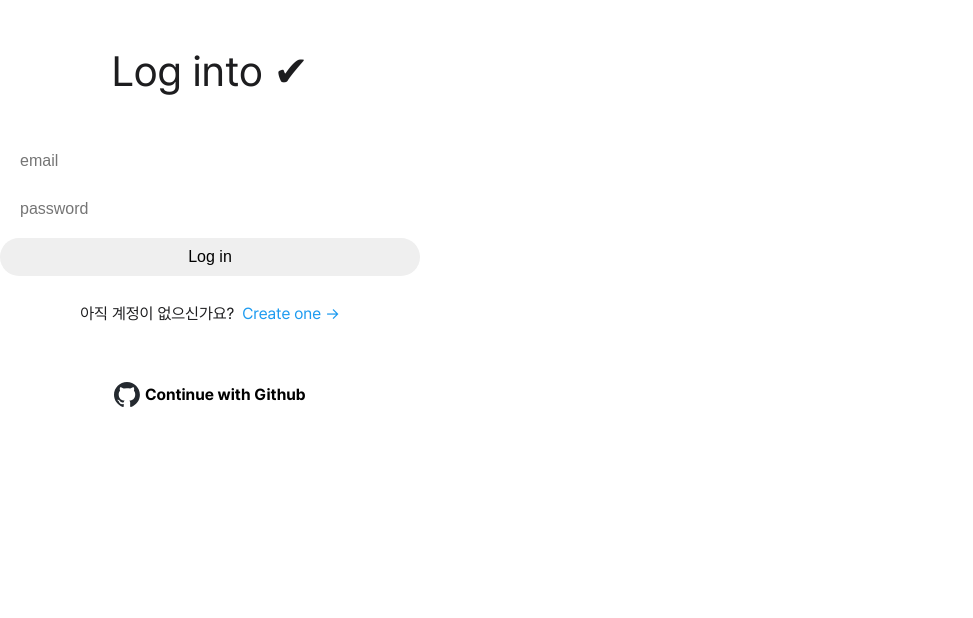
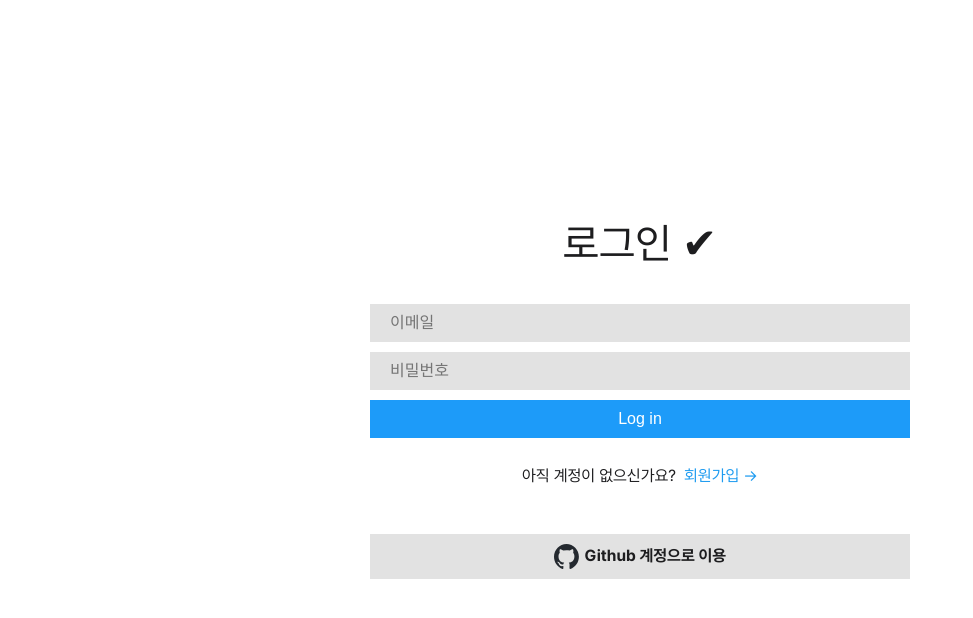
Before and after one commit to kor-seonwoo/nwitter2023, a React (Vite) app: page /login in a window 1280 px wide. Shown: the top 618 px of the page, without its empty margins (0-973 px from the left). Built offline with nearby package versions, Linux system fonts and the light colour scheme; the HTML template or start-up script is replaced by a standard one.

Commit message:
소셜로그인 에러 디버깅 및 로그인 회원가입 style 작업

```diff
--- a/src/components/auth-components.ts
+++ b/src/components/auth-components.ts
@@ -1,33 +1,38 @@
 import styled from "styled-components";
 
 export const Wrapper = styled.div`
-    height: 100%;
     display: flex;
     flex-direction: column;
     align-items: center;
-    width: 420px;
-    padding: 50px 0;
+    justify-content: center;
+    width: 100%;
+    max-width: 560px;
+    height: 100%;
+    margin: 0 auto;
+    padding: 0 10px;
 `;
 
 export const Title = styled.h1`
-    font-size:  42px;
+    font-size: 42px;
 `;
 
 export const Form = styled.form`
-    margin: 50px 0 10px;
     display: flex;
     flex-direction: column;
     gap: 10px;
     width: 100%;
+    margin: 40px 0 10px;
 `;
 
 export const Input = styled.input`
-    padding: 10px 20px;
-    border-radius: 50px;
-    border: none;
     width: 100%;
     font-size: 16px;
+    padding: 10px 20px;
+    background-color: #E2E2E2;
+    border: none;
     &[type="submit"] {
+        background-color: #1D9BF9;
+        color: #ffffff;
         cursor: pointer;
         &:hover{
             opacity: .8;
--- a/src/components/github-btn.tsx
+++ b/src/components/github-btn.tsx
@@ -4,18 +4,16 @@ import { auth } from "../firebase";
 import { useNavigate } from "react-router-dom";
 
 const Button = styled.span`
-    margin-top: 50px;
-    background-color: white;
-    font-weight: 600;
-    padding: 10px 20px;
-    border-radius: 50px;
-    border: 0;
-    width: 100%;
-    color: #000000;
     display: flex;
-    gap: 5px;
     align-items: center;
     justify-content: center;
+    gap: 5px;
+    width: 100%;
+    padding: 10px;
+    background-color: #E2E2E2;
+    margin-top: 50px;
+    border: 0;
+    font-weight: 600;
     cursor: pointer;
 `;
 
@@ -37,7 +35,7 @@ export default function GithubButton() {
     return (
         <Button onClick={onClick}>
             <Logo src="/github-logo.svg" />
-            Continue with Github
+            Github 계정으로 이용
         </Button>
     );
 }
--- a/src/components/layout.tsx
+++ b/src/components/layout.tsx
@@ -172,8 +172,8 @@ export default function Layout() {
         if (docSnapshot.exists()) {
             const { hasProfileImage } = docSnapshot.data();
             setAvatar(hasProfileImage);
-        } else {
-            console.log("회원이 없습니다.");
+        } else { // 소셜회원
+            setAvatar(user?.photoURL as string);
         }
     };
     useEffect(() => {
@@ -206,7 +206,7 @@ export default function Layout() {
                 <Room>
                     <OpenBtn onClick={() => setTweetMoadlOn(!tweetModalOn)} bgcolor="#1D9BF9" fontcolor="#ffffff">게시물 작성 <span>+</span></OpenBtn>
                     <OpenBtn onClick={() => setRoomMoadlOn(true)} bgcolor="#ffffff" fontcolor="#1D9BF9" bordercolor="#1D9BF9">그룹 만들기 <span>+</span></OpenBtn>
-                    <OpenBtn onClick={() => setRoomDocId("openTweet")} bgcolor="#E2E2E2" fontcolor="#1D1D1F">홈</OpenBtn>
+                    <Link to="/" onClick={() => setRoomDocId("openTweet")}><OpenBtn bgcolor="#E2E2E2" fontcolor="#1D1D1F">홈</OpenBtn></Link>
                     <RoomList setRoomDocId={setRoomDocId} />
                     {roomModalOn ? <RoomMakeForm modalDelete={setRoomMoadlOn} /> : null}
                 </Room>
--- a/src/components/tweet.tsx
+++ b/src/components/tweet.tsx
@@ -197,6 +197,8 @@ export default function Tweet({ username, photo, tweet, userId, id, createdAt}:I
             if (doc.exists()) {
                 const { hasProfileImage } = doc.data();
                 setAvatar(hasProfileImage);
+            }else{
+                setAvatar(user?.photoURL as string);
             }
         });
         return unsub;
--- a/src/routes/create-account.tsx
+++ b/src/routes/create-account.tsx
@@ -33,7 +33,7 @@ export default function CreateAccount() {
             await updateProfile(credentials.user, {
                 displayName: name,
             });
-            let docRef = doc(db,'userList',credentials.user.uid);
+            const docRef = doc(db,'userList',credentials.user.uid);
             await setDoc(docRef,{
                 name:name,
                 email:email,
@@ -50,17 +50,17 @@ export default function CreateAccount() {
     }
     return (
         <Wrapper>
-            <Title>Join ✔</Title>
+            <Title>회원가입 ✔</Title>
             <Form onSubmit={onSubmit}>
-                <Input onChange={onChange} name="name" value={name} placeholder="Name" type="text" required />
-                <Input onChange={onChange} name="email" value={email} placeholder="email" type="email" required />
-                <Input onChange={onChange} name="password" value={password} placeholder="password" type="password" required />
-                <Input type="submit" value={isLoading?"Loading...":"Create Account"} />
+                <Input onChange={onChange} name="name" value={name} placeholder="이름" type="text" required />
+                <Input onChange={onChange} name="email" value={email} placeholder="이메일" type="email" required />
+                <Input onChange={onChange} name="password" value={password} placeholder="비밀번호" type="password" required />
+                <Input type="submit" value={isLoading?"회원가입 중...":"회원가입"} />
             </Form>
             {error !== "" ? <Error>{error}</Error>:null}
             <Switcher>
                 이미 계정이 있으신가요?{""}
-                <Link to="/login">Log in &rarr;</Link>
+                <Link to="/login">로그인 &rarr;</Link>
             </Switcher>
         </Wrapper>
     );
--- a/src/routes/login.tsx
+++ b/src/routes/login.tsx
@@ -38,16 +38,16 @@ export default function CreateAccount() {
     }
     return (
         <Wrapper>
-            <Title>Log into ✔</Title>
+            <Title>로그인 ✔</Title>
             <Form onSubmit={onSubmit}>
-                <Input onChange={onChange} name="email" value={email} placeholder="email" type="email" required />
-                <Input onChange={onChange} name="password" value={password} placeholder="password" type="password" required />
+                <Input onChange={onChange} name="email" value={email} placeholder="이메일" type="email" required />
+                <Input onChange={onChange} name="password" value={password} placeholder="비밀번호" type="password" required />
                 <Input type="submit" value={isLoading?"Loading...":"Log in"} />
             </Form>
             {error !== "" ? <Error>{error}</Error>:null}
             <Switcher>
                 아직 계정이 없으신가요?{""}
-                <Link to="/create-account">Create one &rarr;</Link>
+                <Link to="/create-account">회원가입 &rarr;</Link>
             </Switcher>
             <GithubButton />
         </Wrapper>
--- a/src/routes/profile.tsx
+++ b/src/routes/profile.tsx
@@ -152,10 +152,7 @@ const GropList = styled.div`
     }
 `;
 
-const Tweets = styled.div`
-    display: flex;
-    flex-wrap: wrap;
-    gap: 47px 41px;
+const TweetsScroll = styled.div`
     width: 100%;
     height: calc(100% - 210px);
     overflow-y: scroll;
@@ -174,6 +171,13 @@ const Tweets = styled.div`
     // ie용 css
     scrollbar-face-color: #E2E2E2;
     scrollbar-track-color: #ffffff;
+`;
+
+const Tweets = styled.div`
+    display: flex;
+    flex-wrap: wrap;
+    gap: 47px 41px;
+    width: 100%;
     @media screen and (max-width: 1400px) {
         gap: 30px 10px;
     }
@@ -216,8 +220,9 @@ export default function Profile() {
             const { hasProfileImage, name } = docSnapshot.data();
             setCurrName(name);
             setAvatar(hasProfileImage);
-        } else {
-            console.log("회원이 없습니다.");
+        } else { // 소셜회원
+            setCurrName(user?.displayName as string);
+            setAvatar(user?.photoURL as string);
         }
     };
     const fetchGroups = async () => {
@@ -292,7 +297,7 @@ export default function Profile() {
                 </AvatarUpload>
                 {user?.uid === uid ? <AvatarInput onChange={onAvatarChange} id="avater" type="file" accept="image/*" /> : null}
                 <Name>
-                    {currName ?? "Anonymous"}
+                    {currName}
                     {user?.uid === uid ?
                     <>
                         <NameButton onClick={() => setOnOff(isOnOff => !isOnOff)}>
@@ -320,9 +325,11 @@ export default function Profile() {
                     )}
                 </GropList>
             </div>
-            <Tweets>
-                {tweets.map((tweet) => <Tweet key={tweet.id} {...tweet} />)}
-            </Tweets>
+            <TweetsScroll>
+                <Tweets>
+                    {tweets.map((tweet) => <Tweet key={tweet.id} {...tweet} />)}
+                </Tweets>
+            </TweetsScroll>
         </Wrapper>
     );
 }
```
